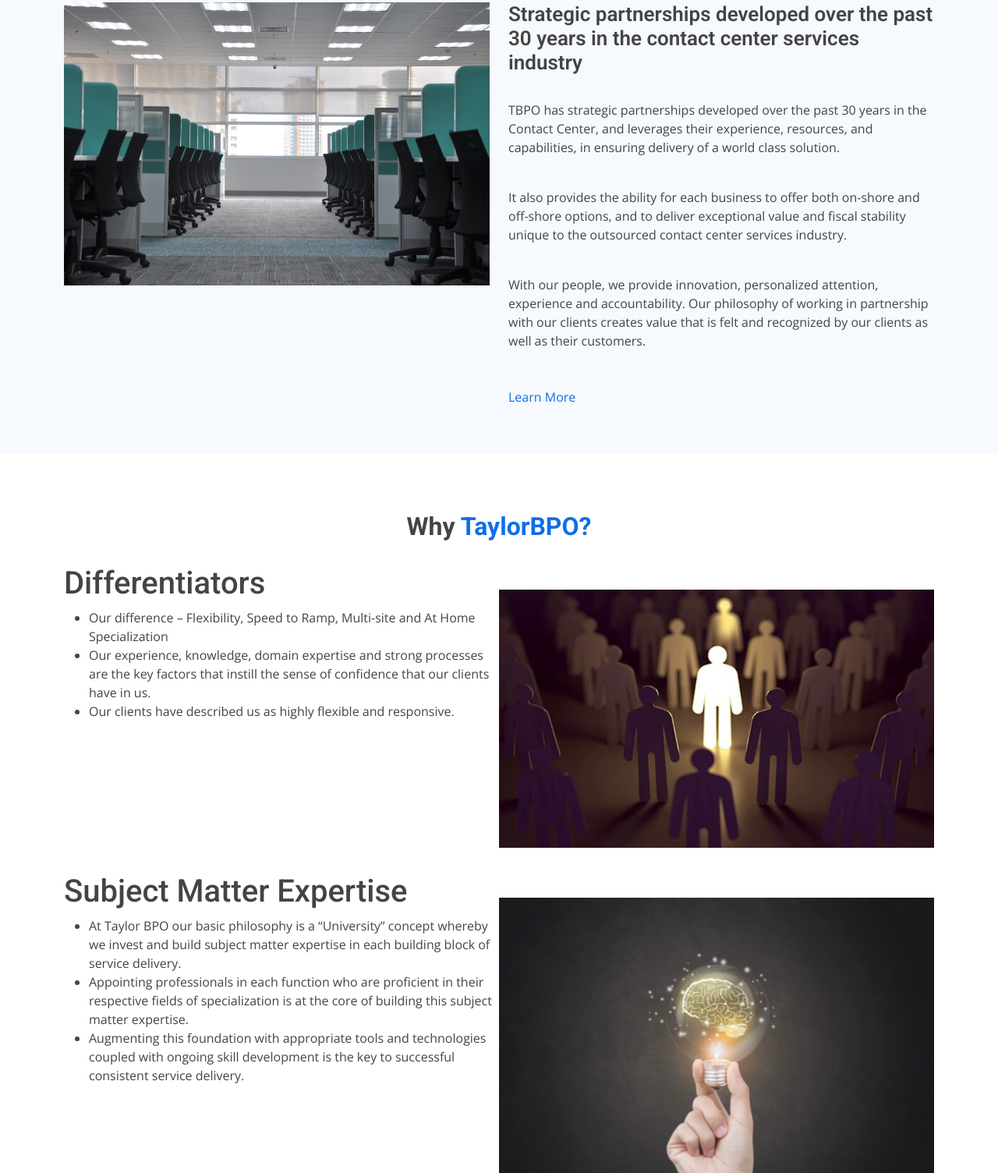
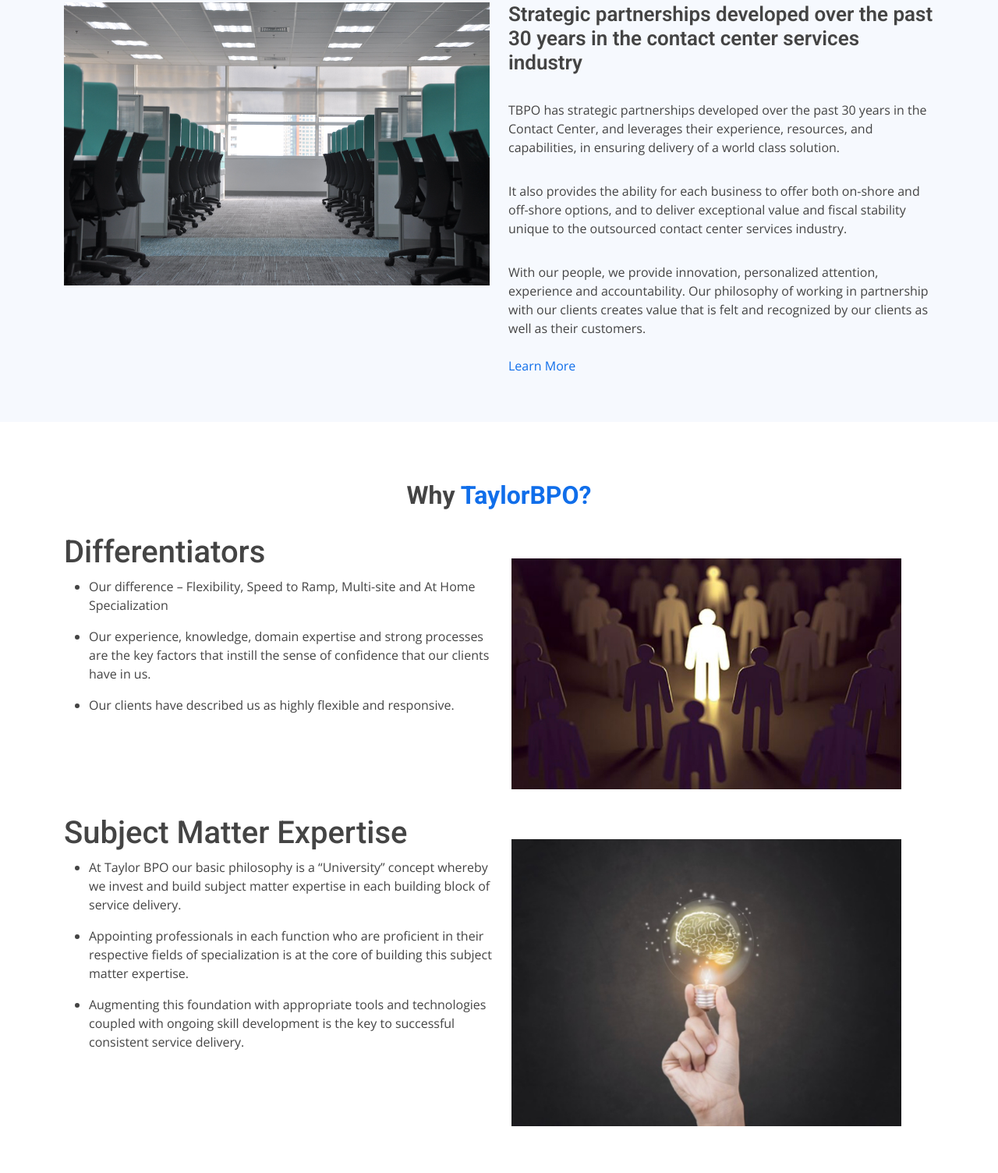
Before and after one commit to chrsfshr/taylorBPO, a plain HTML site: page index.html in a window 1280 px wide. Shown: the part 1296-2800 px from the top of the page at 78% size. Drawn offline with nearby package versions, Linux system fonts and the light colour scheme.

Commit message:
update site

```diff
--- a/assets/css/style.css
+++ b/assets/css/style.css
@@ -449,6 +449,10 @@ h1, h2, h3, h4, h5, h6 {
   position: relative;
 }
 
+.list-bp {
+  padding-bottom: 1rem;
+}
+
 .hero-text {
   display: table; /* keep the background color wrapped tight */
   margin: 0px auto 0px auto; /* keep the table centered */
--- a/index.html
+++ b/index.html
@@ -130,7 +130,7 @@
           <div class="col-md-6 col-lg-3 d-flex align-items-stretch mb-5 mb-lg-0">
             <div class="icon-box" data-aos="fade-up" data-aos-delay="300">
               <div class="icon"><i class="bx bx-file"></i></div>
-              <h4 class="title"><a href="retail.html">Brick & Mortar & Internet Retail</a></h4>
+              <h4 class="title"><a href="retail.html">Brick & Mortar and Internet Retail</a></h4>
               <p class="description">Business processes and world class management</p>
             </div>
           </div>
@@ -166,7 +166,7 @@
             <p style="margin-top:1.5rem;">
               TBPO has strategic partnerships developed over the past 30 years in the Contact Center, and leverages their experience, resources, and capabilities, in ensuring delivery of a world class solution.
             </p>
-            <p style="margin-top:1.5rem;">
+            <p style="margin-top:1rem;">
               It also provides the ability for each business to offer both on-shore and off-shore options, and to deliver exceptional value and fiscal stability unique to the outsourced contact center services industry.
             </p>
             <!-- <ul>
@@ -185,13 +185,12 @@
                 </div>
               </li>
             </ul> -->
-            <p style="margin-top:1.5rem;">
+            <p style="margin-top:1rem;">
               With our people, we provide innovation, personalized attention, experience and accountability. Our philosophy of working in partnership with our clients creates value that is felt and recognized by our clients as well as their customers.
+              <br>
+              <br>
+              <a href="about-us.html" class="btn-get-started scrollto">Learn More</a>
             </p>
-            <div class="d-flex button-hero" style="margin-top: 2rem;">
-              <a href="#about" class="btn-get-started scrollto">Learn More</a>
-              <!-- <a href="https://www.youtube.com/watch?v=jDDaplaOz7Q" class="glightbox btn-watch-video"><i class="bi bi-play-circle"></i><span>Watch Video</span></a> -->
-            </div>
           </div>
         </div>
 
@@ -292,13 +291,13 @@
               <h1>Differentiators</h1>
               <!-- <p>The pursuit of our vision and mission is driven by the four pillars - our values, which define the foundation of our company. There is a relentless endeavor to ingrain these four values in the DNA of our company.</p> -->
               <ul>
-                  <li>Our difference – Flexibility, Speed to Ramp, Multi-site and At Home Specialization</li>
-                  <li>Our experience, knowledge, domain expertise and strong processes are the key factors that instill the sense of confidence that our clients have in us.</li>
-                  <li>Our clients have described us as highly flexible and responsive.</li>
+                  <li class="list-bp">Our difference – Flexibility, Speed to Ramp, Multi-site and At Home Specialization</li>
+                  <li class="list-bp">Our experience, knowledge, domain expertise and strong processes are the key factors that instill the sense of confidence that our clients have in us.</li>
+                  <li class="list-bp">Our clients have described us as highly flexible and responsive.</li>
               </ul>
             </div>
             <div class="content-img col-lg-6 col-md-6">
-              <img style="width: 100%; max-width: 600px; margin-top:2rem;" src="assets/img/differ.jpg" alt="">
+              <img style="width: 100%; max-width: 500px; margin-top:2rem; margin-left:1rem;" src="assets/img/differ.jpg" alt="">
             </div>
           </div>
         </div>
@@ -308,13 +307,13 @@
               <h1>Subject Matter Expertise</h1>
               <!-- <p>The pursuit of our vision and mission is driven by the four pillars - our values, which define the foundation of our company. There is a relentless endeavor to ingrain these four values in the DNA of our company.</p> -->
               <ul>
-                <li>At Taylor BPO our basic philosophy is a “University” concept whereby we invest and build subject matter expertise in each building block of service delivery.</li>
-                <li>Appointing professionals in each function who are proficient in their respective fields of specialization is at the core of building this subject matter expertise.</li>
-                <li>Augmenting this foundation with appropriate tools and technologies coupled with ongoing skill development is the key to successful consistent service delivery.</li>
+                <li class="list-bp">At Taylor BPO our basic philosophy is a “University” concept whereby we invest and build subject matter expertise in each building block of service delivery.</li>
+                <li class="list-bp">Appointing professionals in each function who are proficient in their respective fields of specialization is at the core of building this subject matter expertise.</li>
+                <li class="list-bp">Augmenting this foundation with appropriate tools and technologies coupled with ongoing skill development is the key to successful consistent service delivery.</li>
               </ul>
             </div>
             <div class="content-img col-lg-6 col-md-6">
-              <img style="width: 100%; max-width: 600px; margin-top:2rem;" src="assets/img/subject.jpg" alt="">
+              <img style="width: 100%; max-width: 500px; margin-top:2rem; margin-left:1rem;" src="assets/img/subject.jpg" alt="">
             </div>
           </div>
 
@@ -626,8 +625,8 @@
                 </div>
               </div> -->
               <div class="member-info">
-                <h4>Kelsey Lastname</h4>
-                <span style="font-weight: bold;margin-bottom: 1rem;">Job Title</span>
+                <h4>Kelsey Taylor</h4>
+                <span style="font-weight: bold;margin-bottom: 1rem;">Chief Administration Officer</span>
                 <p>Kelsey worked in a Corporate leadership position in the Office Equipment Industry, with experience in Customer Service, Collections, Corporate Communications and H/R.  She was recruited to Taylor BPO in 2017 and had an immediate impact on the HR and budget, as well as internal relations.</p>
               </div>
             </div>
@@ -833,7 +832,7 @@
             <div class="info-box mb-4">
               <i class="bx bx-map"></i>
               <h3>Our Locations</h3>
-              <p>Texas - United Kingdom - Mumbai, India - Honduras - La Ceiba</p>
+              <p>Texas - United Kingdom - Mumbai - La Ceiba - San Pedro Sula - Tegucigalpa</p>
             </div>
           </div>
 
```
